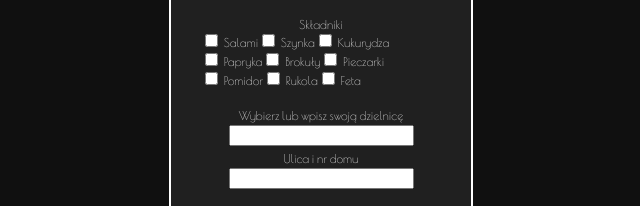
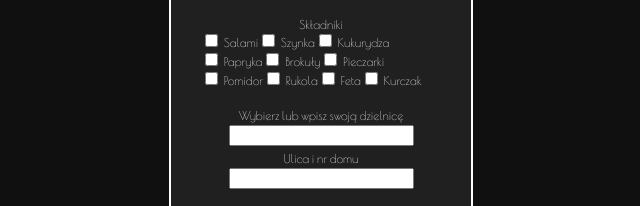
Before and after one commit to Mikolaj-Myslak/my-first-form, a plain HTML site: page index.html in a window 1280 px wide. Shown: the part 233-439 px from the top of the page, 319-959 px from the left. Drawn offline with nearby package versions, Linux system fonts and the light colour scheme.

Commit message:
I created kurczak for skladniki

```diff
--- a/index.html
+++ b/index.html
@@ -46,7 +46,11 @@
                     <div class="centerText">Składniki</div>
                     <div class="flexWrap">
                         <div class="flexPart">
-                            <input name="skladniki" id="salami" value="salami" type="checkbox" >
+                            <input
+                            name="skladniki"
+                            id="salami"
+                            value="salami"
+                            type="checkbox" >
                             <label for="salami">Salami</label>
                         </div>
                         <div class="flexPart">
@@ -82,6 +86,10 @@
                             <input name="skladniki" id="feta" value="feta" type="checkbox" >
                             <label for="feta">Feta</label>
                         </div>
+                        <div class="flexPart">
+                            <input name="skladniki" id="kurczak" value="kurczak" type="checkbox" >
+                            <label for="kurczak">Kurczak</label>
+                        </div>
                     </div>
                 </section>
                 <section id="adresSection" class="menuSection centerText">
```
